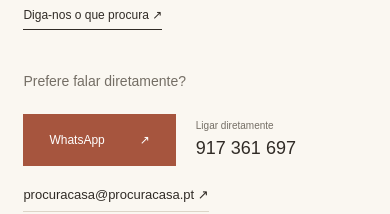
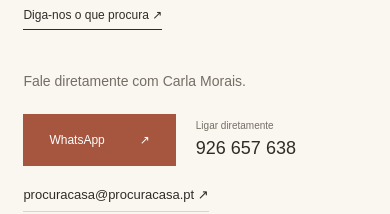
Before and after one commit to ngandra1977/procuracasa, a Next.js app: page /ferramentas/seguros in a window 390 px wide. Shown: the part 4914-5128 px from the top of the page. Built offline with nearby package versions, Linux system fonts and the light colour scheme.

Commit message:
Update public contact to Carla Morais and new phone number

```diff
--- a/src/app/page.tsx
+++ b/src/app/page.tsx
@@ -251,7 +251,7 @@ export default async function Home() {
         <Brand />
         <p>O seu lugar. Entre a cidade e o mar.</p>
         <div>
-          <a href="tel:+351917361697">917 361 697</a>
+          <a href="tel:+351926657638">Carla Morais · 926 657 638</a>
           <a href="mailto:procuracasa@procuracasa.pt">
             procuracasa@procuracasa.pt
           </a>
--- a/src/components/DirectContacts.tsx
+++ b/src/components/DirectContacts.tsx
@@ -1,4 +1,4 @@
-const phone = "+351917361697";
+const phone = "+351926657638";
 const email = "procuracasa@procuracasa.pt";
 
 export default function DirectContacts({
@@ -11,26 +11,26 @@ export default function DirectContacts({
   return (
     <address
       className="direct-contacts"
-      aria-label="Contactos diretos da Procuracasa"
+      aria-label="Contactos de Carla Morais — Procuracasa"
     >
-      <p>Prefere falar diretamente?</p>
+      <p>Fale diretamente com Carla Morais.</p>
       <div className="direct-contact-actions">
         <a
           className="button"
-          href={`https://wa.me/351917361697?text=${encodeURIComponent(message)}`}
+          href={`https://wa.me/351926657638?text=${encodeURIComponent(message)}`}
           target="_blank"
           rel="noreferrer"
-          aria-label="Contactar por WhatsApp: 917 361 697"
+          aria-label="Contactar Carla Morais por WhatsApp: 926 657 638"
         >
           WhatsApp <span aria-hidden="true">↗</span>
         </a>
         <a
           className="direct-phone"
           href={`tel:${phone}`}
-          aria-label="Ligar para 917 361 697"
+          aria-label="Ligar para Carla Morais: 926 657 638"
         >
           <span>Ligar diretamente</span>
-          <strong>917 361 697</strong>
+          <strong>926 657 638</strong>
         </a>
       </div>
       <a
```
